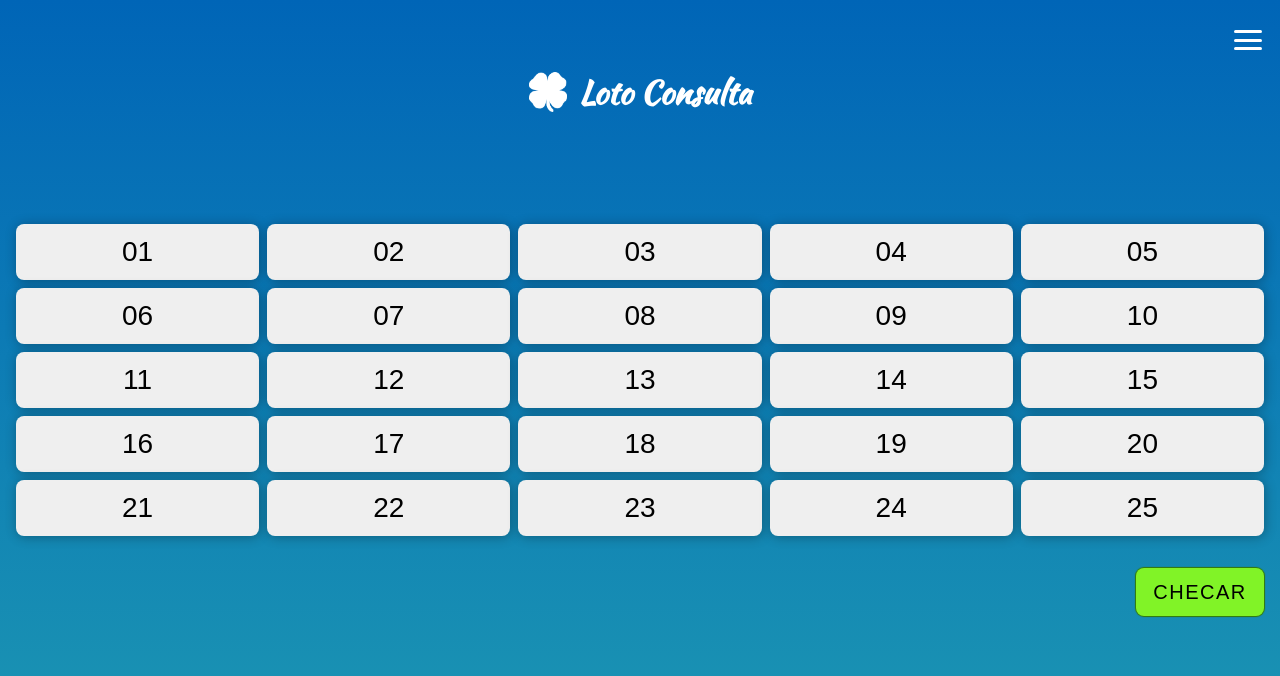
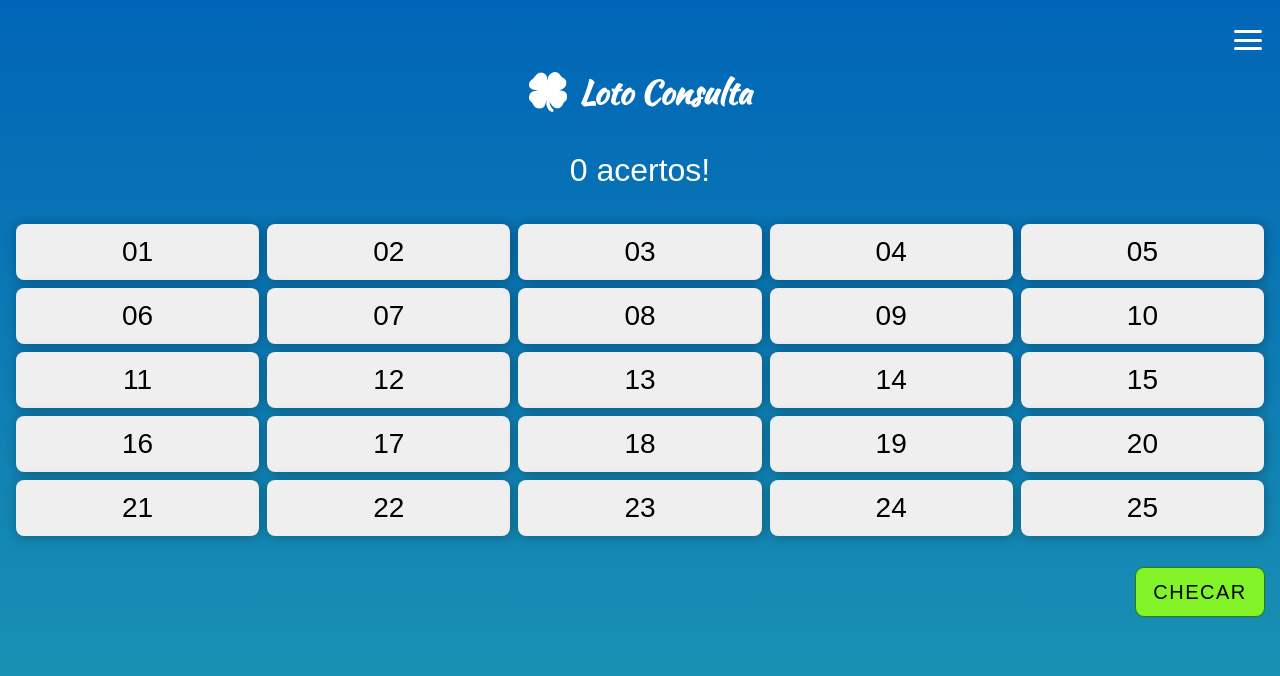
Before and after one commit to gustavomanca/loto-consulta, a website: page index.html in a window 1280 px wide. Both pictures are taken after a click on the button "CHECAR". Drawn offline with nearby package versions, Linux system fonts and the light colour scheme; files that its build step writes are made by us from their sources; no server answers; a web font is replaced by a local one.

Commit message:
Inserida logica para exibir numero de acertos

```diff
--- a/src/js/app.js
+++ b/src/js/app.js
@@ -1,6 +1,7 @@
 let checkedNumbers = [];
 let lastResults = [];
 let request = new XMLHttpRequest();
+let resultMsg = document.querySelector('[data-attr="resultMsg"]');
 
 request.open('GET',
     'http://apiloterias.com.br/app/resultado?loteria=lotofacil&token=q526EIFPMLiR62c',
@@ -49,4 +50,6 @@ getNumberOfHits = () => {
 
     console.log(hits.length);
 
+    resultMsg.innerHTML = `${ hits.length } acertos!`;
+
 }
--- a/src/sass/main.scss
+++ b/src/sass/main.scss
@@ -61,7 +61,7 @@
 
         > .msg {
             color: $cl-white;
-            font-size: 1.5rem;
+            font-size: 2rem;
         }
     }
 
```
